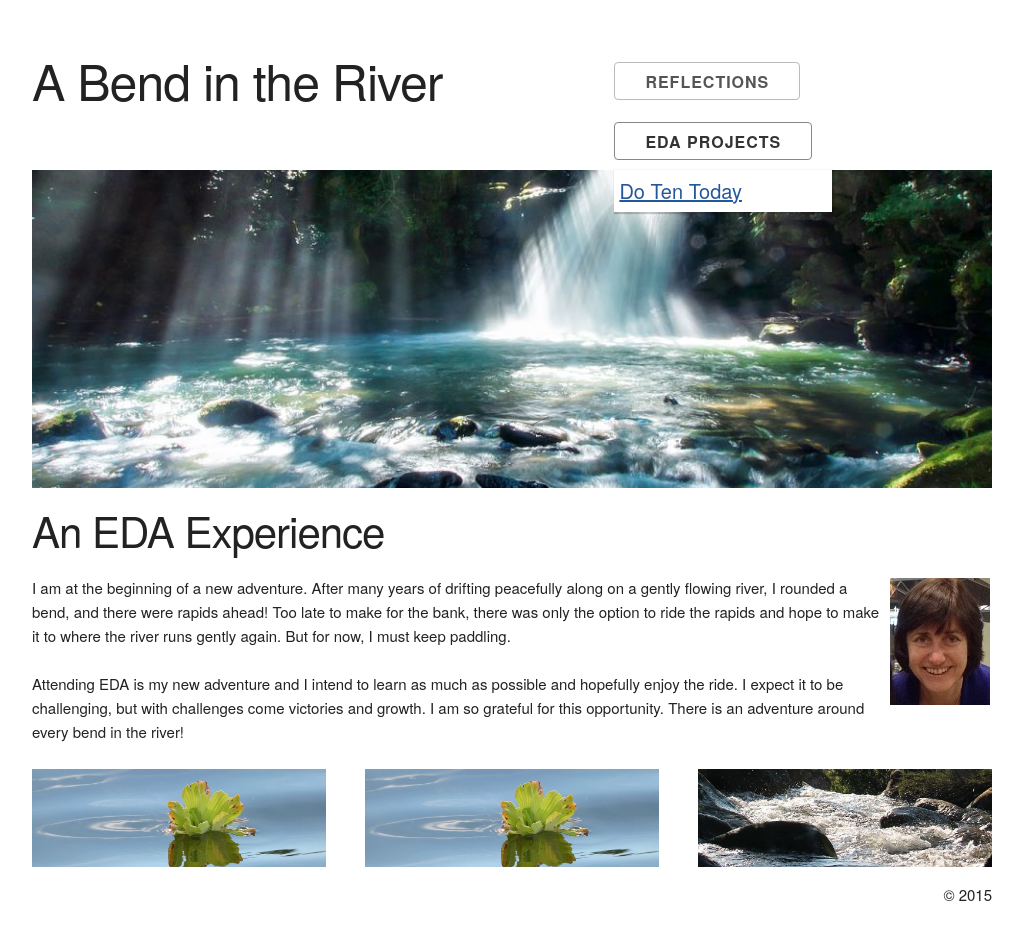
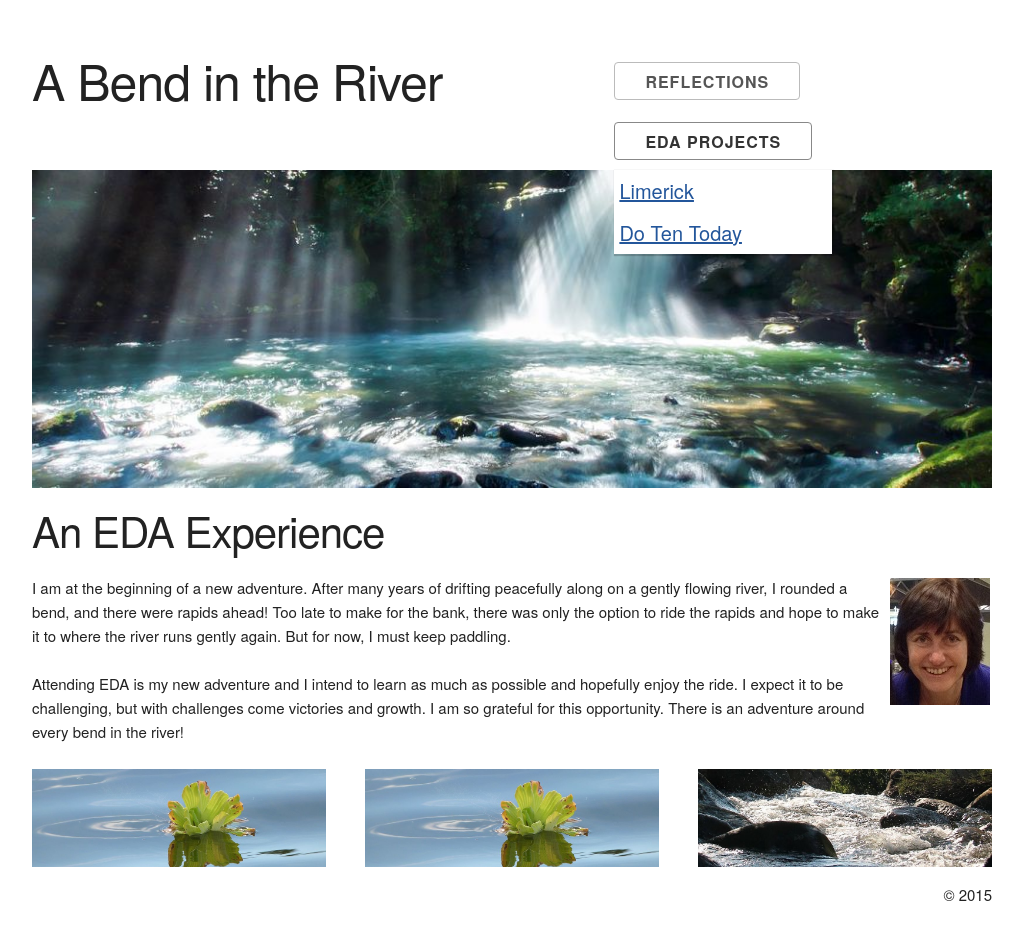
Before and after one commit to gaynor-landmark/gaynor-landmark.github.io, a plain HTML site: page index.html in a window 1280 px wide. Both pictures are taken after a click on the button "EDA PROJECTS". Shown: the whole page, without its empty margins (128-1151 px from the left). Drawn offline with nearby package versions, Linux system fonts and the light colour scheme.

Commit message:
add Limerick project

```diff
--- a/index.html
+++ b/index.html
@@ -30,6 +30,7 @@
         <section id="projects" class="dropdown">
           <button class="navButton" onclick="dropProjectsNav()" >EDA Projects</button>
           <div id="projectsLinks" class="navDropContent">
+            <a href="/projects/limerick/index.html">Limerick</a>
             <a href="/projects/to-do.html">Do Ten Today</a>
           </div>
         </section>
```
